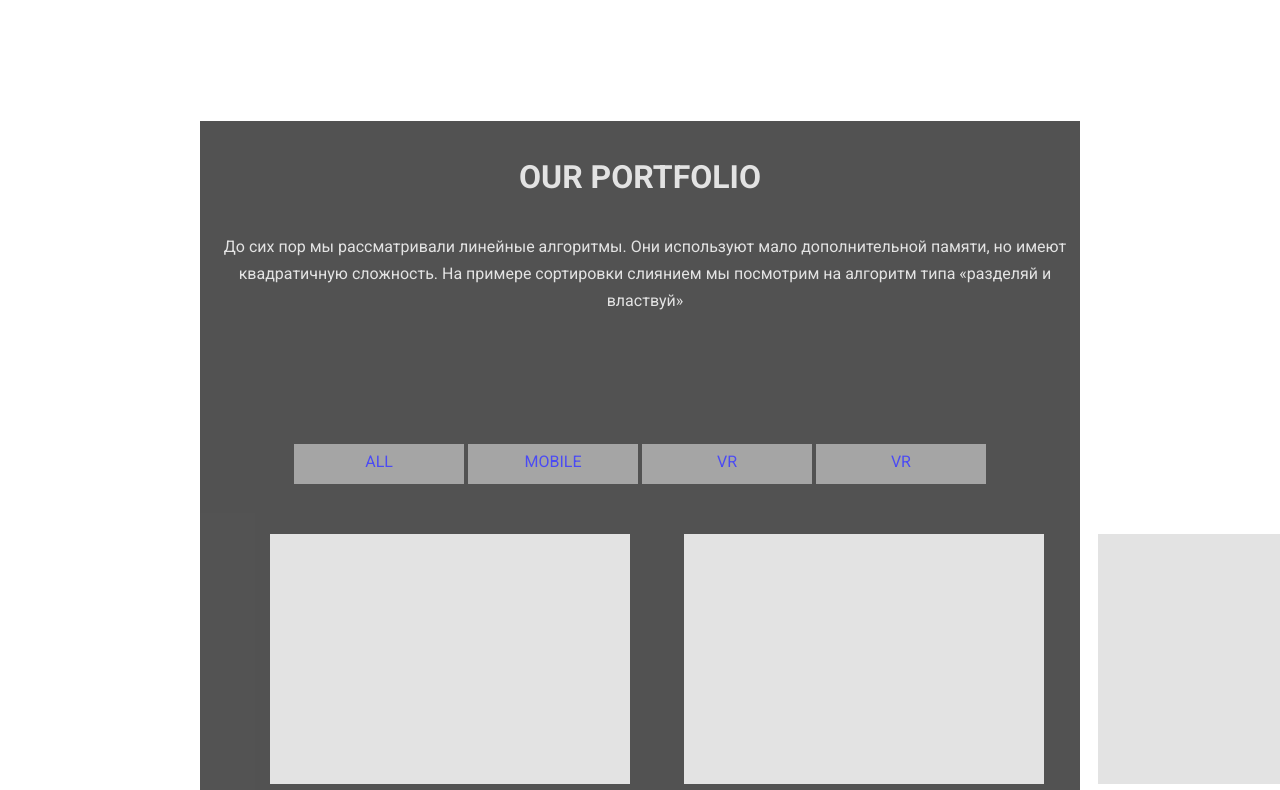
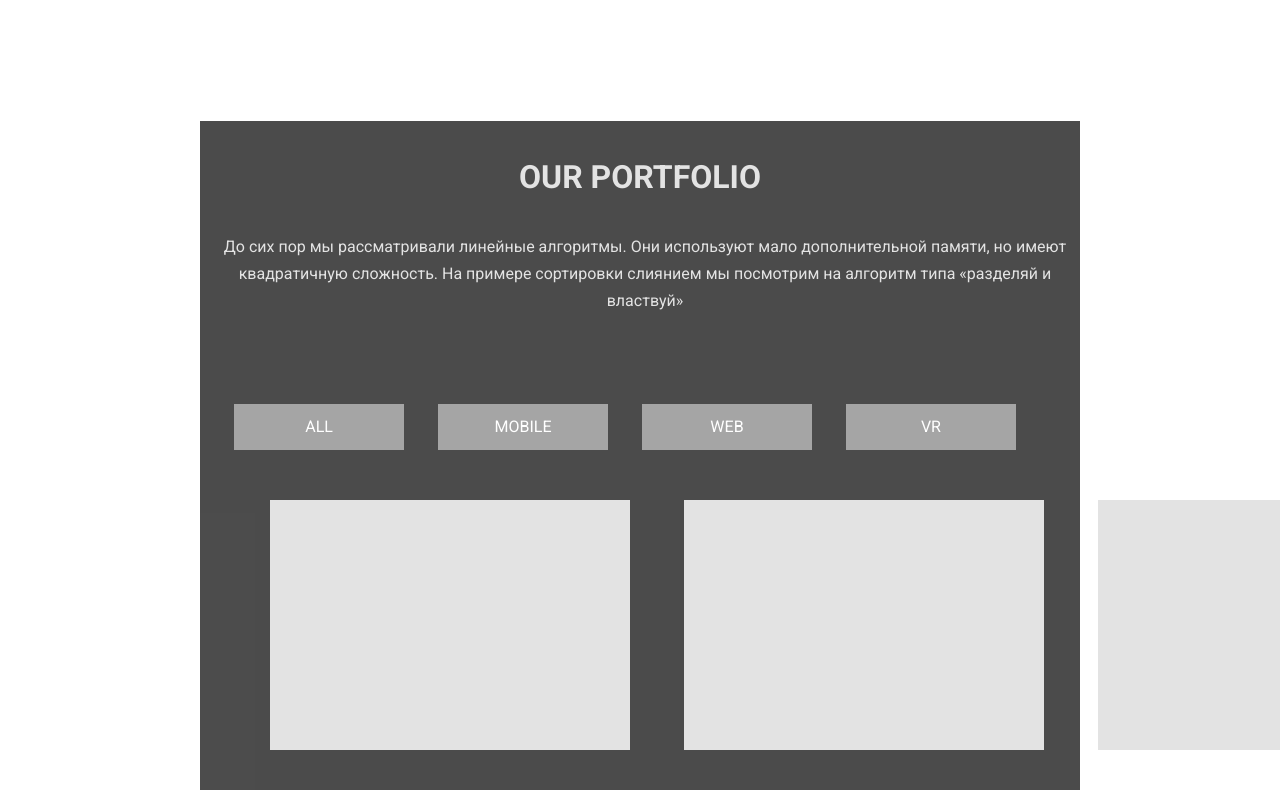
Before and after one commit to Smolyan91/dev_markup, a website: page index.html in a window 1280 px wide. Shown: the part 1520-2310 px from the top of the page. Drawn offline with Linux system fonts and the light colour scheme.

Commit message:
First upd

```diff
--- a/css/styles.less
+++ b/css/styles.less
@@ -1,7 +1,7 @@
 @import "reset";
 @import "mixins";
 
-@header-background: #0A0A0A;
+@header-background: #000000;
 @slider-background: #D8D8D8;
 
 body{
@@ -89,7 +89,7 @@ body{
   }
 
   &__text {
-    text-align: center;
+    text-align: justify;
   }
 }
 
@@ -122,13 +122,14 @@ body{
     text-align: center;
 
     &-device {
-      width: 150px;
-      height: 20px;
+      width: 170px;
       display: inline-block;
       background: gray;
-      padding: 10px;
-      margin: 90px 0 0 0;
+      padding: 15px 0;
+      margin: 50px 30px 0 0;
       text-transform: uppercase;
+      vertical-align: middle;
+      color: #fff;
     }
   }
 
@@ -181,6 +182,8 @@ textarea {
   height: 100px;
   font-size: 16px;
   color: blue;
+  border: solid gray;
+  padding-top: 35px;
 }
 
 input {
@@ -192,6 +195,7 @@ input {
   height: 50px;
   color: blue;
   font-size: 16px;
+  border: solid gray;
 }
 
 .footer {
--- a/index.html
+++ b/index.html
@@ -87,8 +87,8 @@
         <div class="model__link">
             <a href="#" class="model__link-device">all</a>
             <a href="#" class="model__link-device">mobile</a>
+            <a href="#" class="model__link-device">web</a>
             <a href="#" class="model__link-device">vr</a>
-            <a href="#" class="model__link-device">VR</a>
         </div>
 
         <div class="model__square">
```
Also changed, not shown: css/styles.css, package.json (line endings or trailing spaces), 1 other file.
